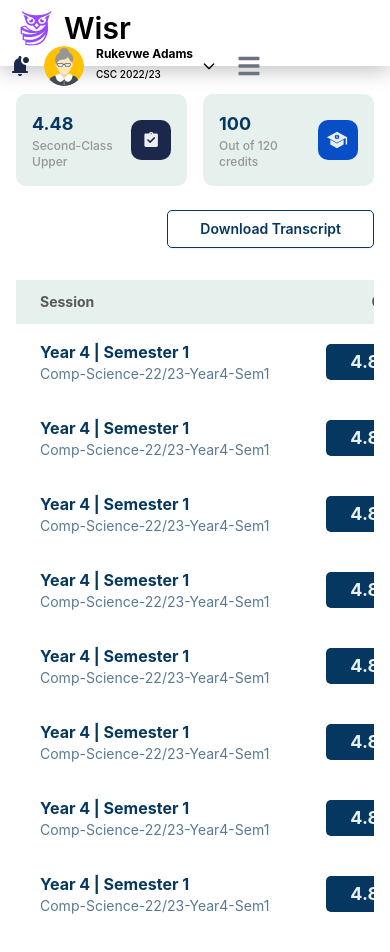
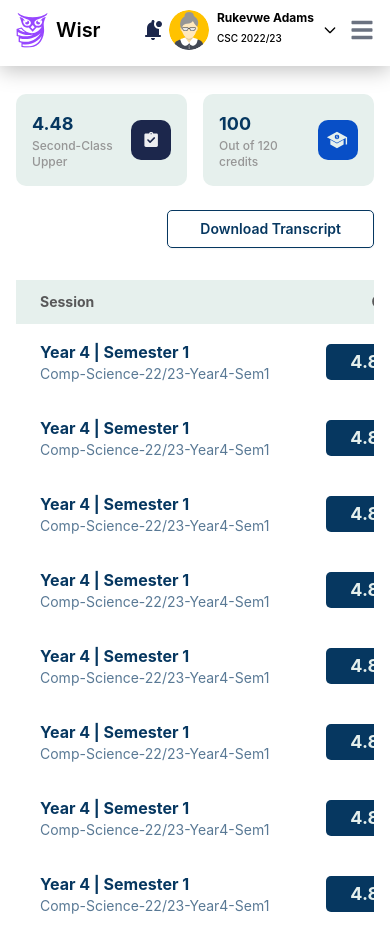
Before and after one commit to SILMS-Project/silms-nest-react, a React (Vite) app in the folder apps/silms-frontend/: page /result in a window 390 px wide. Shown: the top 952 px of the page. Built offline with nearby package versions, Linux system fonts and the light colour scheme.

Commit message:
Worked on responsiveness of navbar

```diff
--- a/apps/silms-frontend/src/components/AuthNavBar.tsx
+++ b/apps/silms-frontend/src/components/AuthNavBar.tsx
@@ -28,13 +28,13 @@ const AuthNavBar = () => {
 
   return (
     <Navbar fluid className="h-[4.125rem] w-full bg-white shadow-custom z-20 top-0 left-0 fixed">
-      <NavbarBrand className="md:px-8 px-3 gap-3" href="/">
+      <NavbarBrand className="md:px-8 px-2 gap-2 md:gap-3" href="/">
         <img src="/assets/icons/app-icon.svg" alt="Wisr Logo" />
-        <span className="self-center text-black  whitespace-nowrap text-3xl font-semibold dark:text-white">
+        <span className="self-center text-black  whitespace-nowrap text-xl md:text-3xl font-semibold dark:text-white">
           Wisr
         </span>
       </NavbarBrand>
-      <div className="flex md:order-2 gap-3">
+      <div className="flex md:order-2 gap-1 md:gap-3">
         <img src="/assets/icons/notifications-icon.svg" alt="Notification" />
 
         <Dropdown
@@ -42,7 +42,7 @@ const AuthNavBar = () => {
           inline
 
           label={
-            <div className="flex gap-3">
+            <div className="flex gap-2 md:gap-3">
               <Avatar
                 alt="User settings"
                 img="/assets/images/auth-profile-image.png"
```
